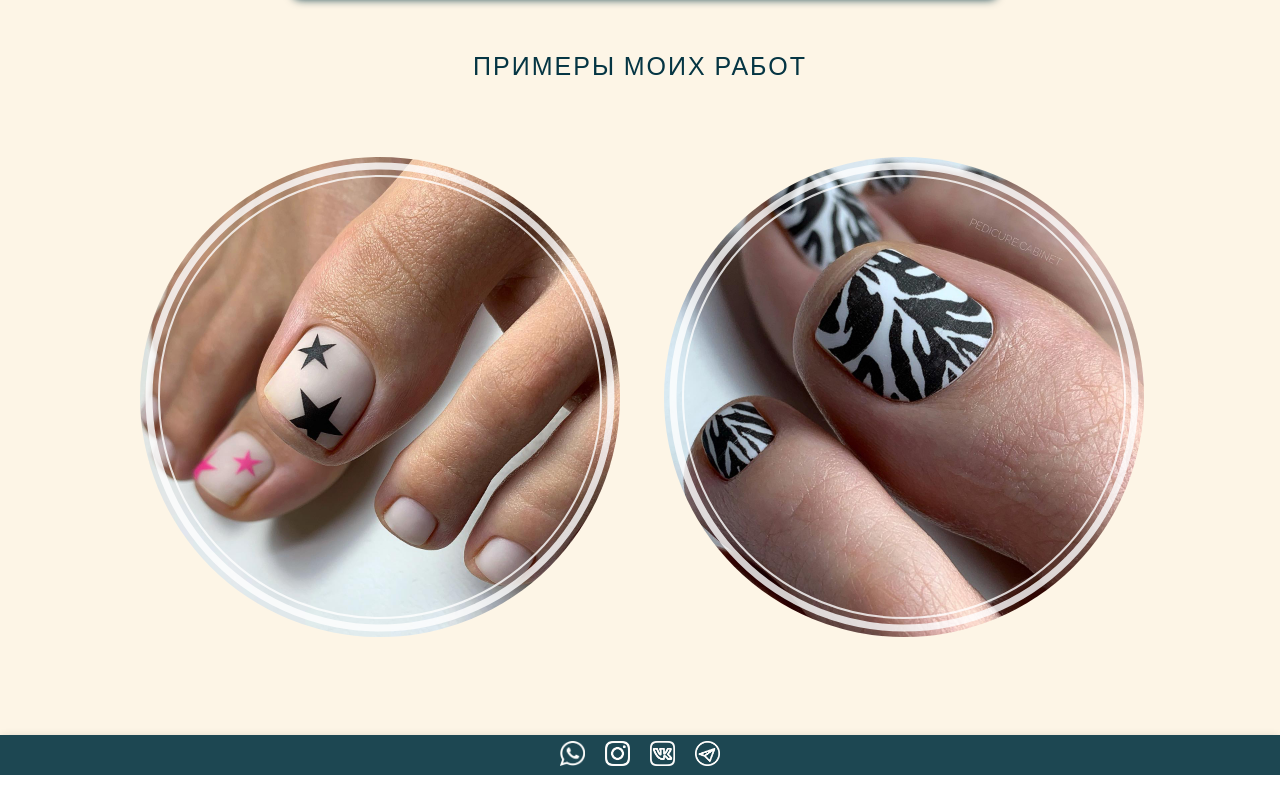
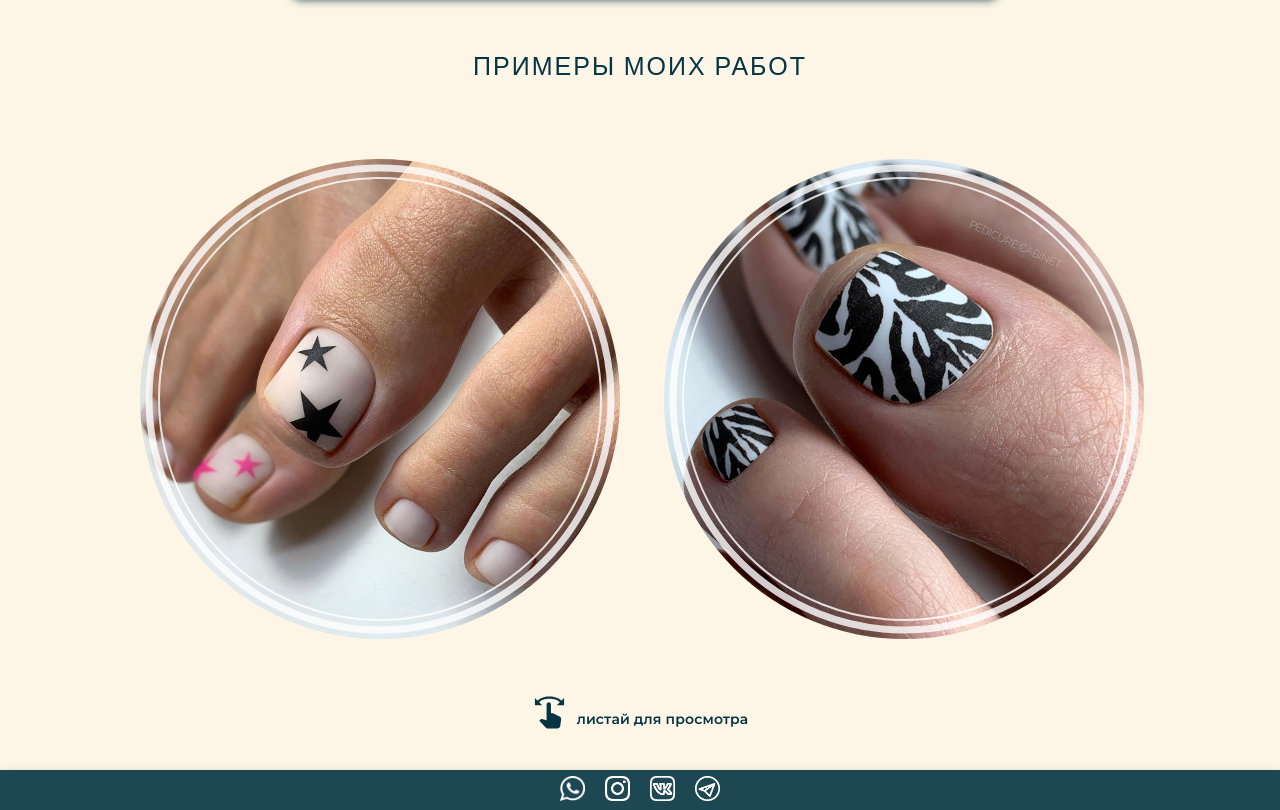
Before and after one commit to TonyFinder/Pedicure-master, a React (Create React App) app: page / in a window 1280 px wide. Shown: the part 1581-2391 px from the top of the page. Before the commit the page ends 2356 px from the top, so only its background shows below. Built offline with nearby package versions, Linux system fonts and the light colour scheme.

Commit message:
Icon with comment was added for the gallery.

```diff
--- a/src/data/images.ts
+++ b/src/data/images.ts
@@ -59,7 +59,8 @@ export const introductionValues: IntroductionValuesType = {
             {id: 12, image: nails9},
             {id: 13, image: nails14},
             {id: 14, image: nails12},
-        ]
+        ],
+        restInfo: "листай для просмотра"
     }
 }
 
@@ -78,6 +79,7 @@ export type IntroductionValuesType = {
     gallery: {
         header: string
         images: IntroductionImagesType[]
+        restInfo: string
     }
 }
 export type IntroductionImagesType = {
--- a/src/material_UI/StandardImageList/StandardImageList.module.scss
+++ b/src/material_UI/StandardImageList/StandardImageList.module.scss
@@ -118,4 +118,18 @@
       }
     }
   }
+  .comment{
+    display: flex;
+    align-items: flex-end;
+    justify-content: center;
+    .directionForPictures {
+      font-family: $textFont;
+      font-weight: 600;
+      font-size: 14px;
+      color: $secondaryColor;
+      text-align: right;
+      margin-left: 10px;
+      //border: 1px solid black;
+    }
+  }
 }
--- a/src/material_UI/StandardImageList/StandardImageList.tsx
+++ b/src/material_UI/StandardImageList/StandardImageList.tsx
@@ -4,6 +4,7 @@ import ImageListItem from '@mui/material/ImageListItem';
 import styles from './StandardImageList.module.scss'
 import {introductionValues} from '../../data/images';
 import Typography from '@mui/material/Typography';
+import SwipeIcon from '@mui/icons-material/Swipe';
 
 export const StandardImageList = () => {
 
@@ -11,7 +12,7 @@ export const StandardImageList = () => {
         <div className={styles.container}>
             <Typography variant={'h2'}
                         className={styles.header}>{introductionValues.gallery.header.toUpperCase()}</Typography>
-            <ImageList className={styles.imageList} variant={'masonry'}>
+            <ImageList className={styles.imageList}>
                 {introductionValues.gallery.images.map((item) => (
                     <ImageListItem key={item.id} className={styles.image}>
                         <img
@@ -21,7 +22,9 @@ export const StandardImageList = () => {
                     </ImageListItem>
                 ))}
             </ImageList>
+            <div className={styles.comment}>
+                <SwipeIcon color={'primary'} fontSize={'large'}/>
+                <Typography className={styles.directionForPictures}>{introductionValues.gallery.restInfo}</Typography>
+            </div>
         </div>
 )}
-
-// cols={5} rowHeight={150}
```
